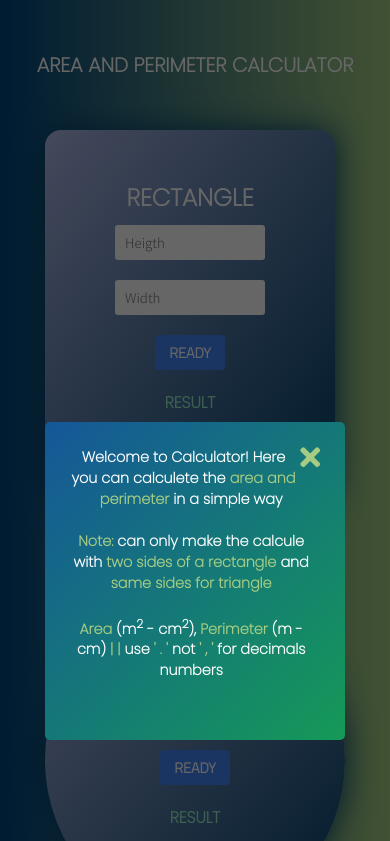
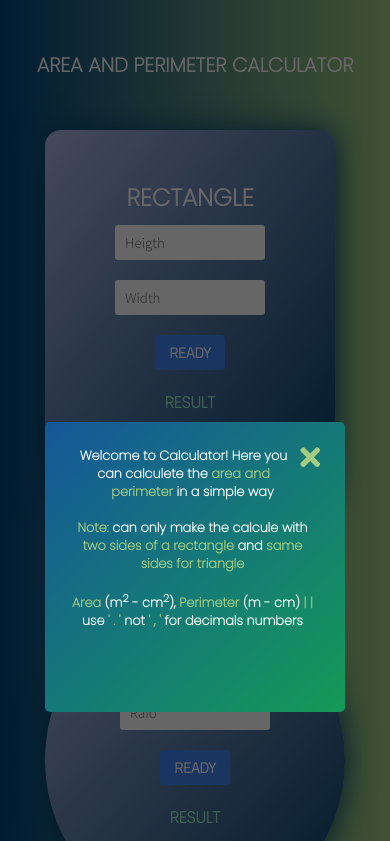
Before and after one commit to Bumboobee/area-cerimeter-calculator, a plain HTML site: page index.html in a window 390 px wide. Shown: the top 841 px of the page. Drawn offline with nearby package versions, Linux system fonts and the light colour scheme; some packages are replaced by stand-ins of ours; a script that the page names is missing.

Commit message:
🧗‍♂️

```diff
--- a/style.css
+++ b/style.css
@@ -282,7 +282,6 @@ span {
   .delayedPopupWindow {
     display: block;
     margin: 0 auto;
-    height: 318px;
     justify-content: center;
     align-items: center;
     align-self: center;
@@ -290,10 +289,10 @@ span {
     max-width: 300px;
   }
   .txtright {
-    width: 97%;
+    width: 98%;
     padding: 1%;
     color: var(--default-color);
-    font-size: 0.9rem;
+    font-size: 0.8rem;
     font-weight: 700;
   }
   .formats {
```
